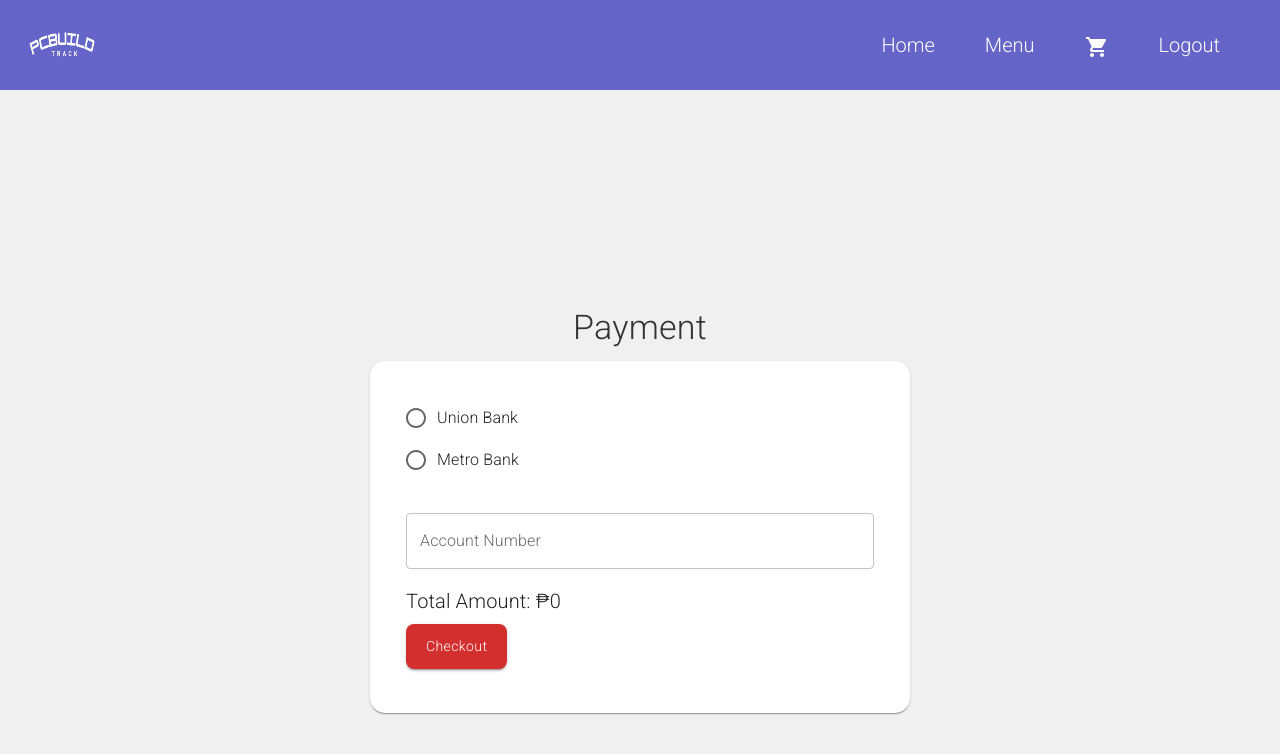
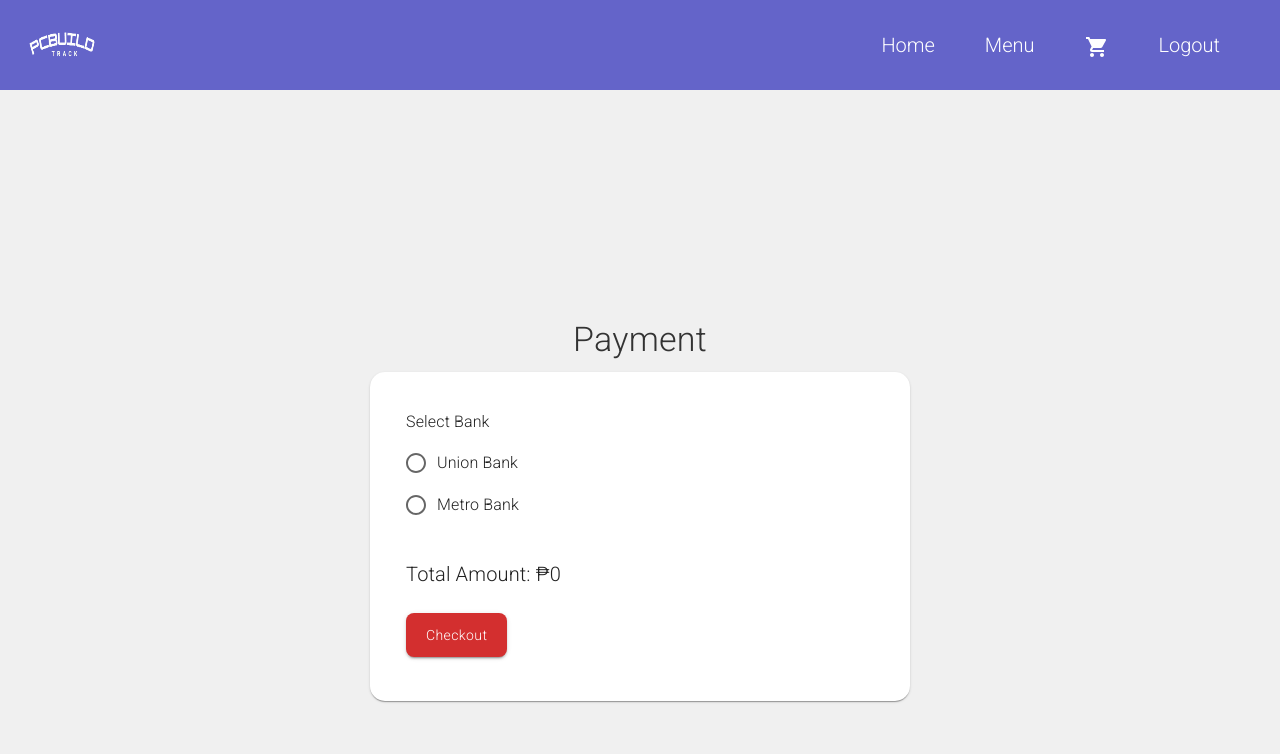
Before and after one commit to mdonnamadeline/PCBUILDTRACK-, a React (Vite) app in the folder dashboard/: page /payment in a window 1280 px wide. Shown: the top 754 px of the page. Built offline with nearby package versions, Linux system fonts and the light colour scheme; sample sign-in values are in the browser's storage.

Commit message:
didn't add account anymore

```diff
--- a/dashboard/src/pages/Menu.jsx
+++ b/dashboard/src/pages/Menu.jsx
@@ -90,12 +90,24 @@ export default function Menu() {
             return;
         }
 
+        // Check if requested quantity exceeds available stock
+        if (quantity > selectedProduct.quantity) {
+            alert(`Not enough stock available. Only ${selectedProduct.quantity} items left.`);
+            return;
+        }
+
         const cartItems = JSON.parse(localStorage.getItem("cartItems")) || [];
         const existingItemIndex = cartItems.findIndex(
             (item) => item.id === selectedProduct._id && item.userId === user.id
         );
 
+        // If the item is already in cart, check if total quantity would exceed stock
         if (existingItemIndex !== -1) {
+            const newTotalQuantity = cartItems[existingItemIndex].quantity + quantity;
+            if (newTotalQuantity > selectedProduct.quantity) {
+                alert(`Cannot add ${quantity} more. You already have ${cartItems[existingItemIndex].quantity} in cart and only ${selectedProduct.quantity} are available.`);
+                return;
+            }
             cartItems[existingItemIndex].quantity += quantity;
         } else {
             cartItems.push({
@@ -125,6 +137,11 @@ export default function Menu() {
     };
 
     const handleQuantityChange = (operation) => {
+        if (operation === "+" && quantity >= selectedProduct.quantity) {
+            alert(`Cannot add more. Only ${selectedProduct.quantity} items available in stock.`);
+            return;
+        }
+
         setQuantity((prevQuantity) =>
             operation === "+" ? prevQuantity + 1 : Math.max(1, prevQuantity - 1)
         );
@@ -294,6 +311,24 @@ function ProductCard({ menu, handleOpen }) {
                 >
                     {menu.description}
                 </Typography>
+                {menu.quantity <= 0 ? (
+                    <Button
+                        variant="contained"
+                        disabled
+                        sx={{
+                            marginTop: "10px",
+                            width: "100%",
+                            backgroundColor: "#d3d3d3",
+                            color: "#666",
+                            "&.Mui-disabled": {
+                                backgroundColor: "#d3d3d3",
+                                color: "#666"
+                            }
+                        }}
+                    >
+                        Not Available
+                    </Button>
+                ) : (
                     <Button
                         variant="contained"
                         color="primary"
@@ -301,12 +336,13 @@ function ProductCard({ menu, handleOpen }) {
                             marginTop: "10px",
                             width: "100%",
                             color: "white",
-                        backgroundColor: "#b893fd", // Corrected color value
+                            backgroundColor: "#b893fd",
                         }}
                         onClick={() => handleOpen(menu)}
                     >
                         Add to Order
                     </Button>
+                )}
             </CardContent>
         </Card>
     );
--- a/dashboard/src/pages/Payment.jsx
+++ b/dashboard/src/pages/Payment.jsx
@@ -7,7 +7,6 @@ import {
     FormControlLabel,
     Radio,
     RadioGroup,
-    TextField,
     Typography,
     Card,
     CardContent,
@@ -23,8 +22,9 @@ import axios from "axios";
 
 export default function Payment() {
     const [bank, setBank] = useState("");
-    const [accountNumber, setAccountNumber] = useState("");
     const [open, setOpen] = useState(false);
+    const [errorMessage, setErrorMessage] = useState("");
+    const [isProcessing, setIsProcessing] = useState(false);
     const navigate = useNavigate();
     const location = useLocation();
     const cartItems = location.state?.cartItems || [];
@@ -53,12 +53,23 @@ export default function Payment() {
     };
 
     const handleCheckout = async () => {
-        const customerId = getCustomerId();
+        // Clear any previous error
+        setErrorMessage("");
 
-        if (!customerId) {
-            console.error("Customer ID is required");
+        // Validate inputs
+        if (!bank) {
+            setErrorMessage("Please select a bank.");
             return;
         }
+
+        const customerId = getCustomerId();
+        if (!customerId) {
+            setErrorMessage("Customer ID is required. Please login again.");
+            return;
+        }
+
+        // Start processing
+        setIsProcessing(true);
 
         const productNames = cartItems.map((item) => item.name).join(", ");
 
@@ -68,13 +79,15 @@ export default function Payment() {
             quantity: cartItems.length,
             price: totalAmount,
             date: new Date().toISOString(),
-            bank: bank,
+            bank: bank
         };
 
         try {
+            console.log("Saving transaction...", transactionData);
             // Save transaction to the database
             await axios.post(`${VITE_REACT_APP_API_HOST}/api/reports`, transactionData);
 
+            console.log("Updating stock quantities...");
             // Update stock quantities for each purchased item
             await Promise.all(
                 cartItems.map(async (item) => {
@@ -93,7 +106,10 @@ export default function Payment() {
             setOpen(true);
             clearCart();
         } catch (error) {
-            console.error("Error saving transaction:", error);
+            console.error("Error during checkout:", error);
+            setErrorMessage("Payment failed. Please try again.");
+        } finally {
+            setIsProcessing(false);
         }
     };
 
@@ -117,6 +133,9 @@ export default function Payment() {
                 <Card className="payment-form">
                     <CardContent>
                         <FormControl component="fieldset">
+                            <Typography variant="subtitle1" gutterBottom>
+                                Select Bank
+                            </Typography>
                             <RadioGroup value={bank} onChange={handleBankChange}>
                                 <FormControlLabel
                                     value="Union Bank"
@@ -130,28 +149,35 @@ export default function Payment() {
                                 />
                             </RadioGroup>
                         </FormControl>
-                        <TextField
-                            fullWidth
-                            variant="outlined"
-                            margin="normal"
-                            label="Account Number"
-                            value={accountNumber}
-                            onChange={(e) => setAccountNumber(e.target.value)}
-                        />
+
+                        {errorMessage && (
+                            <Typography
+                                variant="body2"
+                                color="error"
+                                style={{ marginTop: '8px' }}
+                            >
+                                {errorMessage}
+                            </Typography>
+                        )}
+
                         <Typography
                             className="payment-summary-text"
                             variant="h6"
                             gutterBottom
+                            style={{ marginTop: '16px' }}
                         >
                             Total Amount: ₱{totalAmount}
                         </Typography>
+
                         <Button
                             className="payment-button"
                             variant="contained"
                             color="primary"
                             onClick={handleCheckout}
+                            disabled={isProcessing}
+                            style={{ marginTop: '16px' }}
                         >
-                            Checkout
+                            {isProcessing ? "Processing..." : "Checkout"}
                         </Button>
                     </CardContent>
                 </Card>
```
Lines whose indentation alone changed are shown as unchanged.
